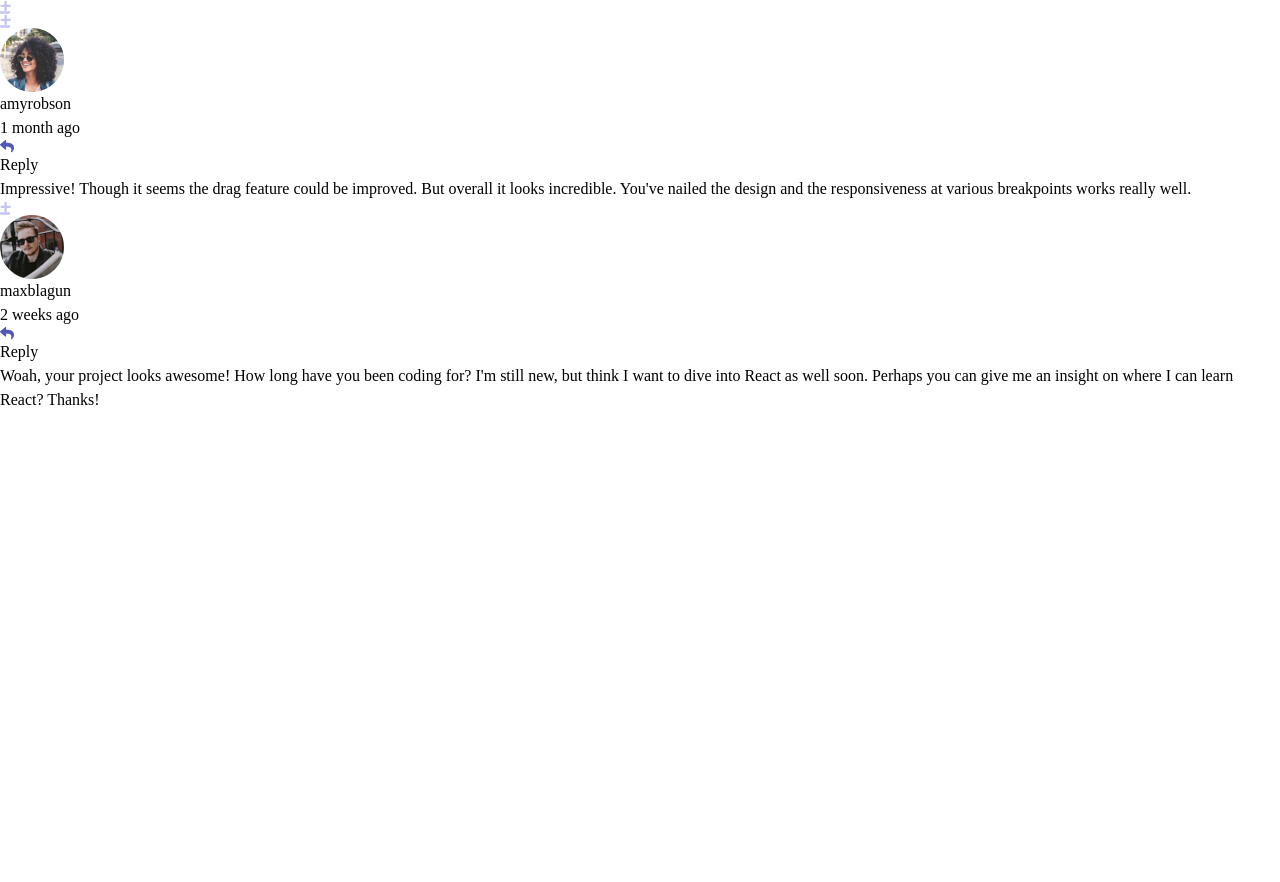
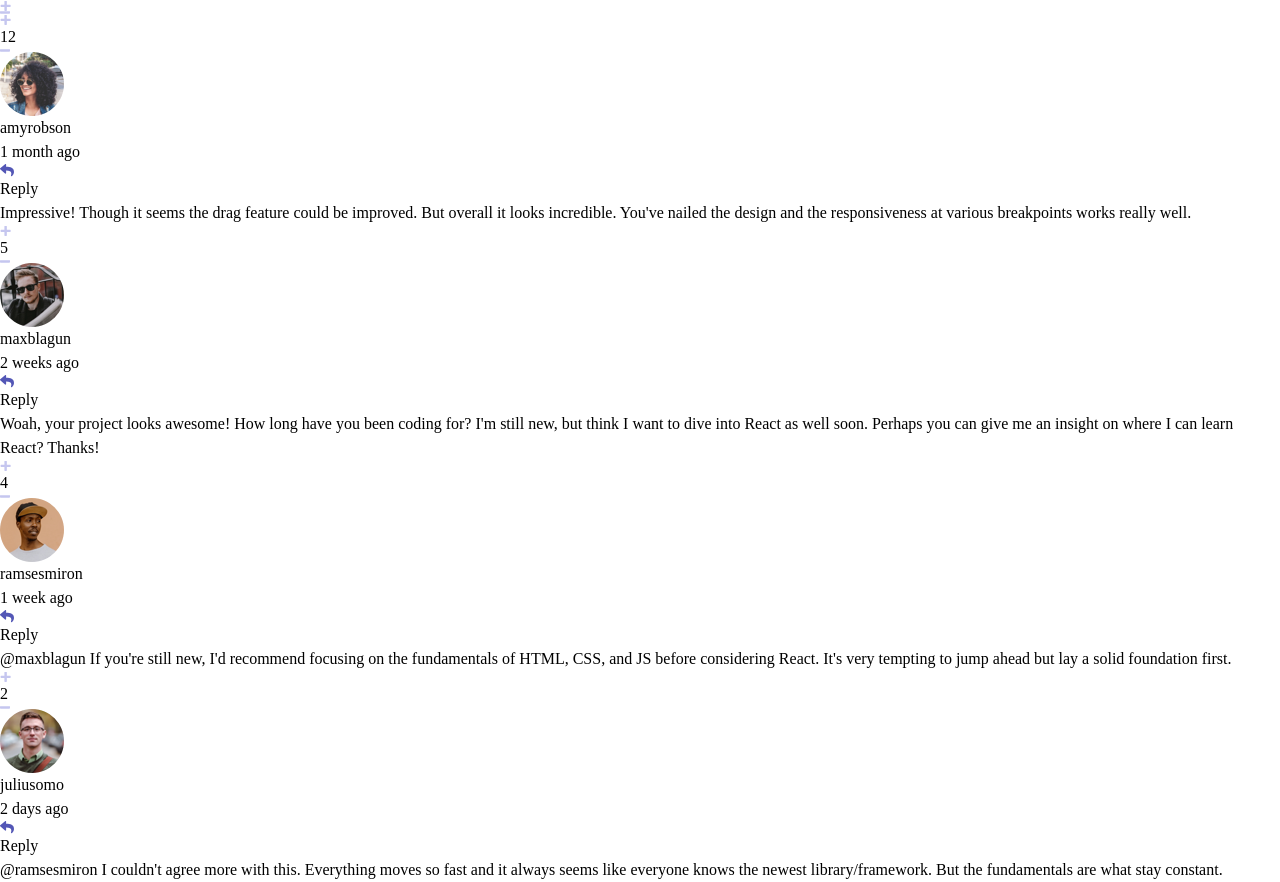
Before and after one commit to Sheddiey/interactive-comment-section-part-2, a React (Create React App) app: page / in a window 1280 px wide. Before the commit the page ends 800 px from the top, so only its background shows below. Built offline with nearby package versions, Linux system fonts and the light colour scheme.

Commit message:
completed reply component

```diff
--- a/src/Components/InteractiveComments.jsx
+++ b/src/Components/InteractiveComments.jsx
@@ -9,6 +9,7 @@ export default function InteractiveComments() {
     <div>
       <Score />
       <Comment />
+      <Reply />
     </div>
   );
 }
@@ -18,10 +19,10 @@ function Comment() {
   return (
     <div>
       {data.map((commentData) => (
-        <div key={commentData.comments}>
+        <div key={commentData.currentUser.username}>
           {commentData.comments.map((comment) => (
             <div key={comment.id}>
-              <Score />
+              <Score score={comment.score} />
               <div>
                 <UserName
                   username={comment.user.username}
@@ -63,8 +64,34 @@ function UserName({ username, createdAt, userImage }) {
   );
 }
 
-function YouReply() {}
+function YouUsernameSection() {}
 
-function Reply() {}
+function Reply() {
+  return (
+    <div>
+      {data.map((commentData) => (
+        <div key={commentData.currentUser.username}>
+          {commentData.comments.map((comment) => (
+            <div key={comment.id}>
+              {comment.replies.map((reply) => (
+                <div key={reply.id}>
+                  <Score score={reply.score} />
+                  <div>
+                    <UserName
+                        username={reply.user.username}
+                        createdAt={reply.createdAt}
+                        userImage={reply.user.image.png}
+                    />
+                    <p><span>@{reply.replyingTo}</span> {reply.content}</p>
+                  </div>
+                </div>
+              ))}
+            </div>
+          ))}
+        </div>
+      ))}
+    </div>
+  );
+}
 
 function AddComment() {}
```
